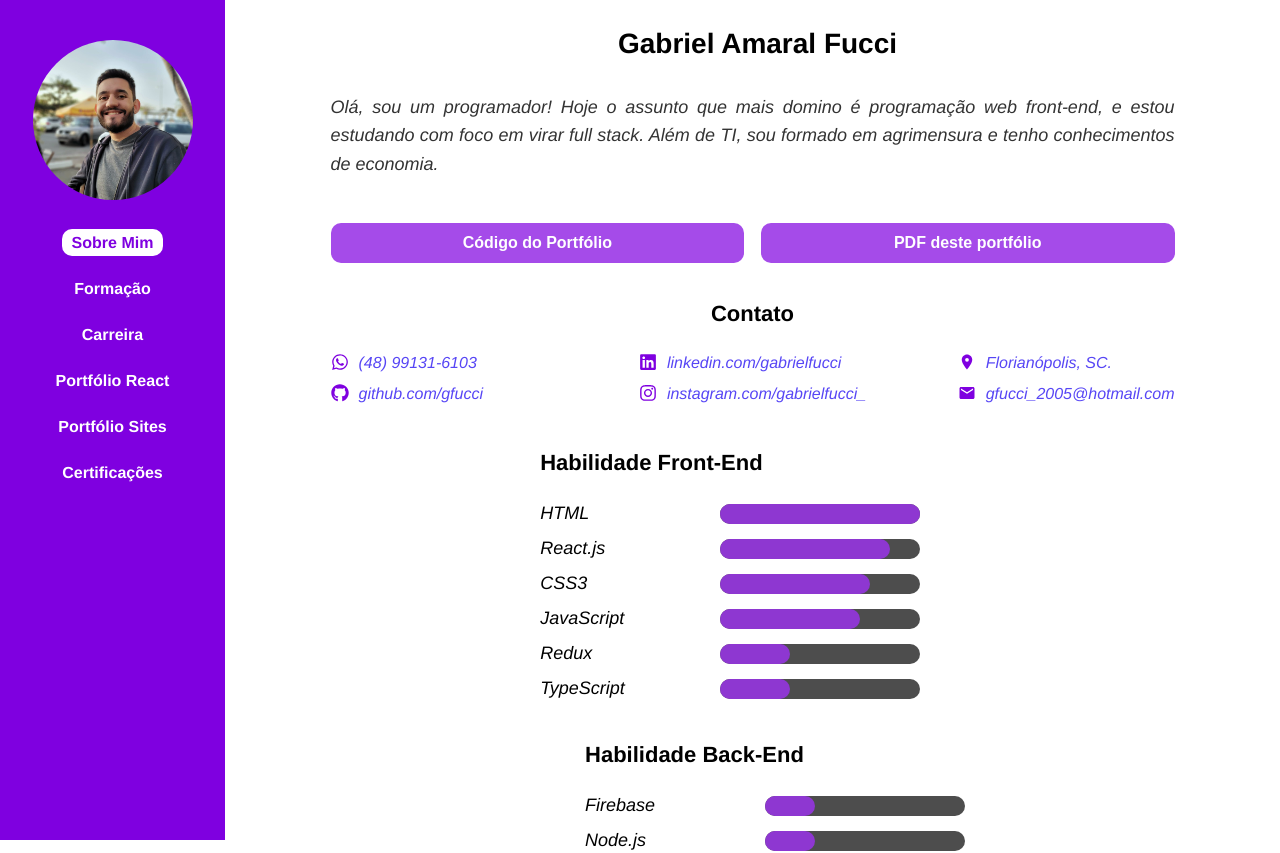
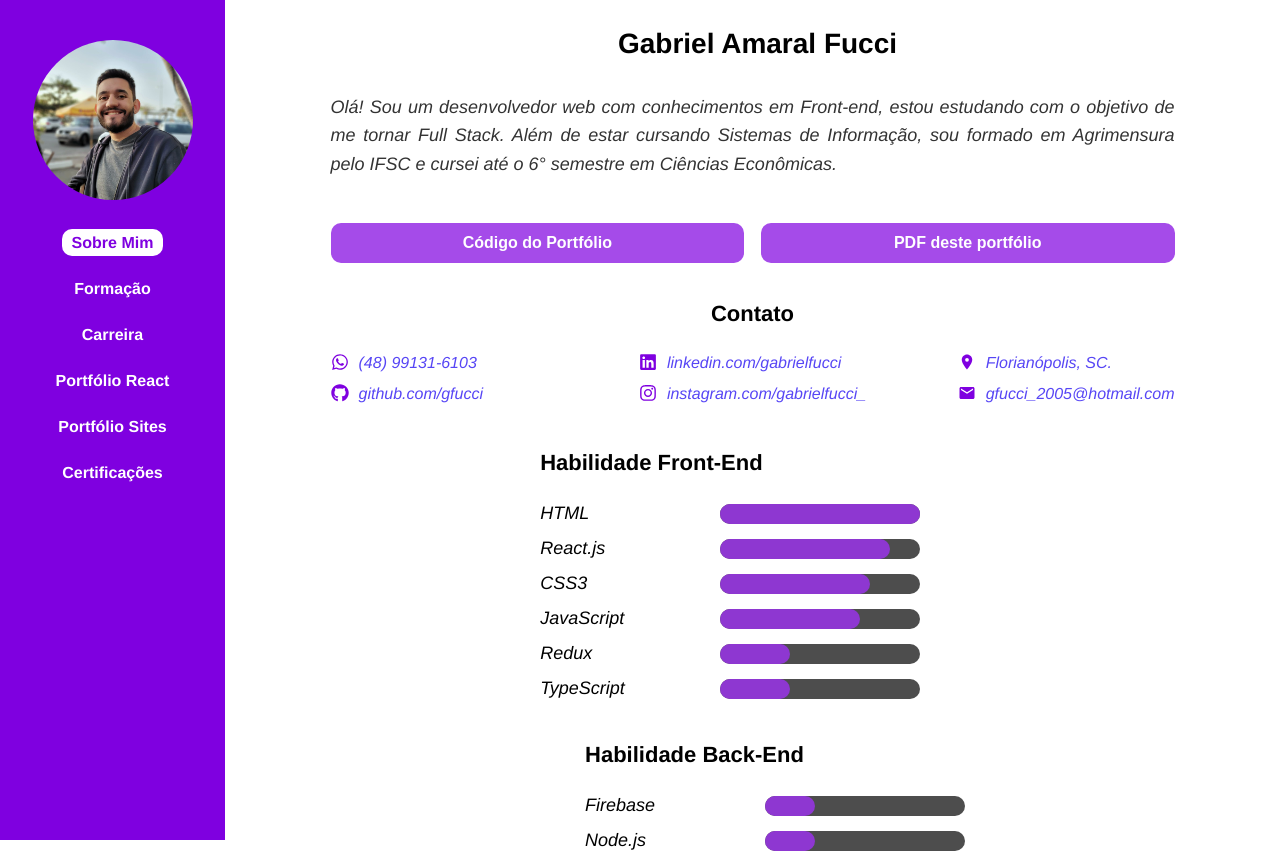
Before and after one commit to gfucci/My-Portfolio, a React (Vite) app: page / in a window 1280 px wide. Shown: the top 853 px of the page. Built offline with nearby package versions, Linux system fonts and the light colour scheme.

Commit message:
Modifica paragrafo

```diff
--- a/src/pages/about/About.jsx
+++ b/src/pages/about/About.jsx
@@ -7,13 +7,12 @@ import ProgressBar from '../../components/progressBar/ProgressBar'
 import { FaWhatsapp, FaGithub, FaLinkedin, FaInstagram } from 'react-icons/fa'
 import { MdEmail, MdLocationOn } from 'react-icons/md'
 import pdf from '../../assets/pdf/CURRÍCULO_GABRIEL_FUCCI.pdf'
-import Box from '../../components/box/Box'
 
 const About = () => {
   return (
     <div id='about_container'>
       <Title title='Gabriel Amaral Fucci' />
-      <p>Olá, sou um programador! Hoje o assunto que mais domino é programação web front-end, e estou estudando com foco em virar full stack. Além de TI, sou formado em agrimensura e tenho conhecimentos de economia.</p>
+      <p>Olá! Sou um desenvolvedor web com conhecimentos em Front-end, estou estudando com o objetivo de me tornar Full Stack. Além de estar cursando Sistemas de Informação, sou formado em Agrimensura pelo IFSC e cursei até o 6° semestre em Ciências Econômicas.</p>
       <div id="buttons_about">
         <button>
           <a href="https://github.com/gfucci/My-Curriculum" target="_blank" rel="noreferrer noopener">Código do Portfólio</a>
```
